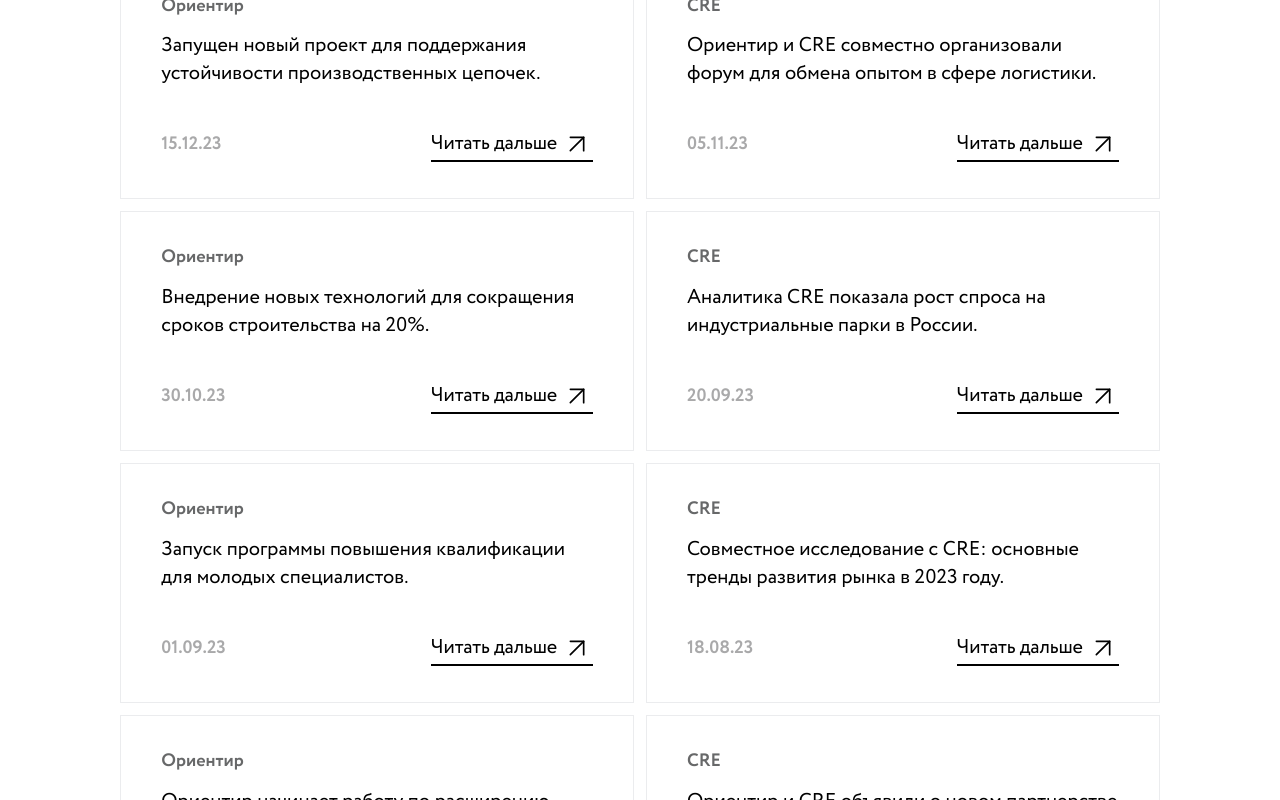
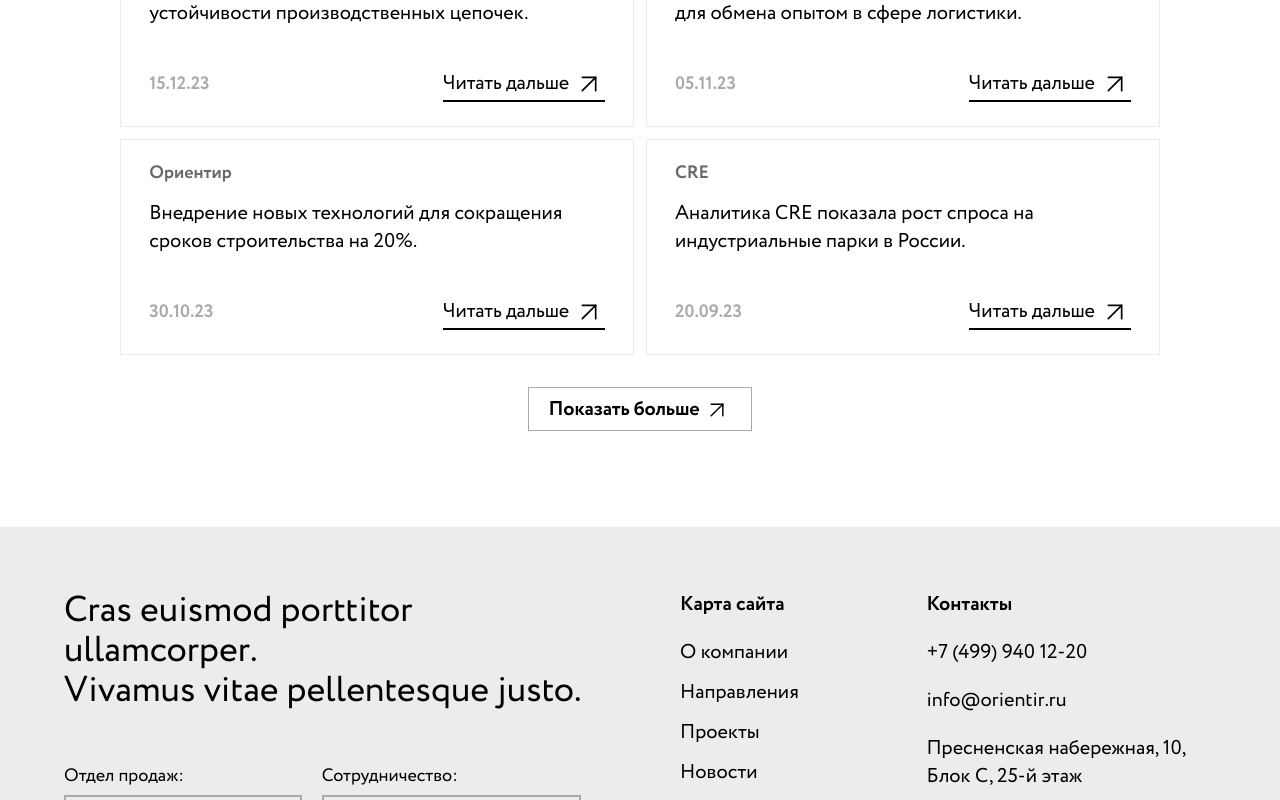
Before and after one commit to mbozhik/orientir, a Next.js app: page /news in a window 1280 px wide. Shown: the part 800-1600 px from the top of the page. Built offline with nearby package versions, Linux system fonts and the light colour scheme; no server answers.

Commit message:
init `NewsModule` news component

```diff
--- a/src/app/news/page.tsx
+++ b/src/app/news/page.tsx
@@ -5,7 +5,7 @@
 import Container, {containerStyles, sitePadding} from '~/Global/Container'
 import Heading from '~/UI/Heading'
 import Text from '~/UI/Text'
-import NewsGrid from '~~/news/NewsGrid'
+import NewsModule from '~~/news/NewsModule'
 
 export default async function NewsPage() {
   const news: TNews[] = await getNews()
@@ -17,8 +17,8 @@
         <Text type="h4" className="max-w-[50ch] font-bold sm:font-normal" text="Sed vestibulum non erat non semper. Nunc malesuada tristique scelerisque. Quisque porttitor tempor dapibus. Quisque in dignissim nisi, ac volutpat dolor." />
       </section>
 
-      <section data-section="grid-news">
-        <NewsGrid items={news} className={containerStyles.min_width} />
+      <section data-section="module-news">
+        <NewsModule items={news} className={containerStyles.min_width} />
       </section>
     </Container>
   )
--- a/src/components/App/news/NewsCard.tsx
+++ b/src/components/App/news/NewsCard.tsx
@@ -5,13 +5,13 @@
 
 export default function NewsCard({tag, heading, date, slug}: TNews) {
   return (
-    <div className="flex flex-col justify-between px-10 border-[1px] py-9 sm:px-6 sm:py-5 gap-14 xl:gap-10 sm:gap-4 border-gray-light">
+    <div className="flex flex-col justify-between px-10 border-[1px] py-9 xl:px-7 xl:py-6 sm:px-6 sm:py-5 gap-14 xl:gap-10 sm:gap-6 border-gray-light">
       <div className="space-y-4 sm:space-y-2">
         <Text type="sub" className="font-bold text-gray-dark" text={tag} />
         <Text type="h4" className="max-w-[40ch] line-clamp-3" text={heading} />
       </div>
 
-      <div className="flex items-center justify-between sm:flex-col sm:gap-3 sm:items-start">
+      <div className="flex items-center justify-between sm:flex-col sm:gap-2.5 sm:items-start">
         <Text type="sub" className="font-bold text-gray" text={date} />
         <DetailsButton href={`/news/${slug}`} text="Читать дальше" />
       </div>
--- /dev/null
+++ b/src/components/App/news/NewsModule.tsx
@@ -0,0 +1,33 @@
+'use client'
+
+import {TNews} from '@/app/api/news/route'
+import {useState} from 'react'
+
+import NewsGrid from '~~/news/NewsGrid'
+import {ArrowUpRight} from 'lucide-react'
+
+type Props = {
+  items: TNews[]
+  className?: string
+}
+
+export default function NewsBlock({items, className}: Props) {
+  const [displayLimit, setDisplayLimit] = useState(8)
+
+  const handleLoadMore = () => {
+    setDisplayLimit((prevLimit) => prevLimit + 8)
+  }
+
+  return (
+    <div className={`space-y-8 sm:space-y-6 ${className}`}>
+      <NewsGrid items={items} limit={displayLimit} />
+
+      {displayLimit < items.length && (
+        <button onClick={handleLoadMore} className="group mx-auto w-fit sm:w-full flex items-center sm:justify-center px-5 pt-2 pb-1.5 gap-1 border-[1px] border-gray">
+          <span className="text-xl font-bold tracking-[-0.01em]">Показать больше</span>
+          <ArrowUpRight className="duration-300 s-7 sm:s-6 group-hover:rotate-45" strokeWidth={1.25} />
+        </button>
+      )}
+    </div>
+  )
+}
```
